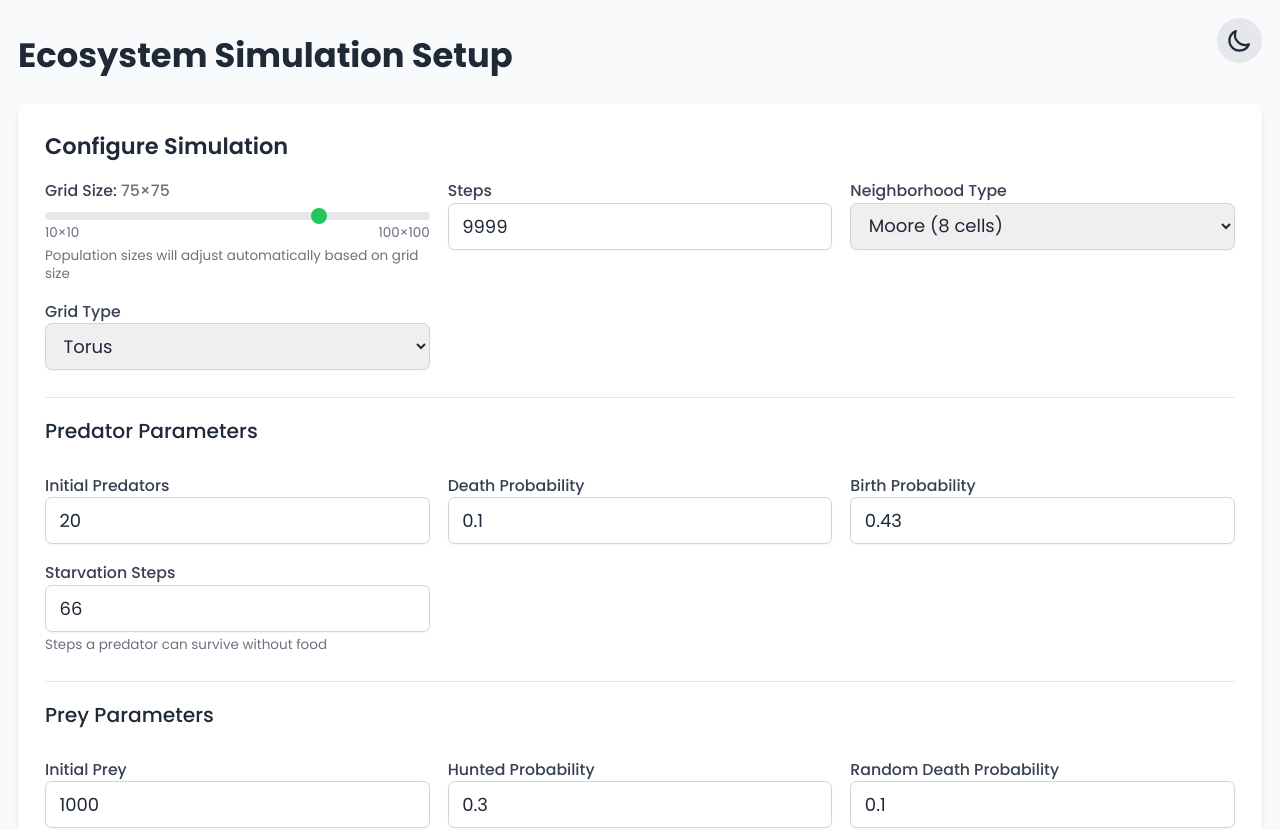
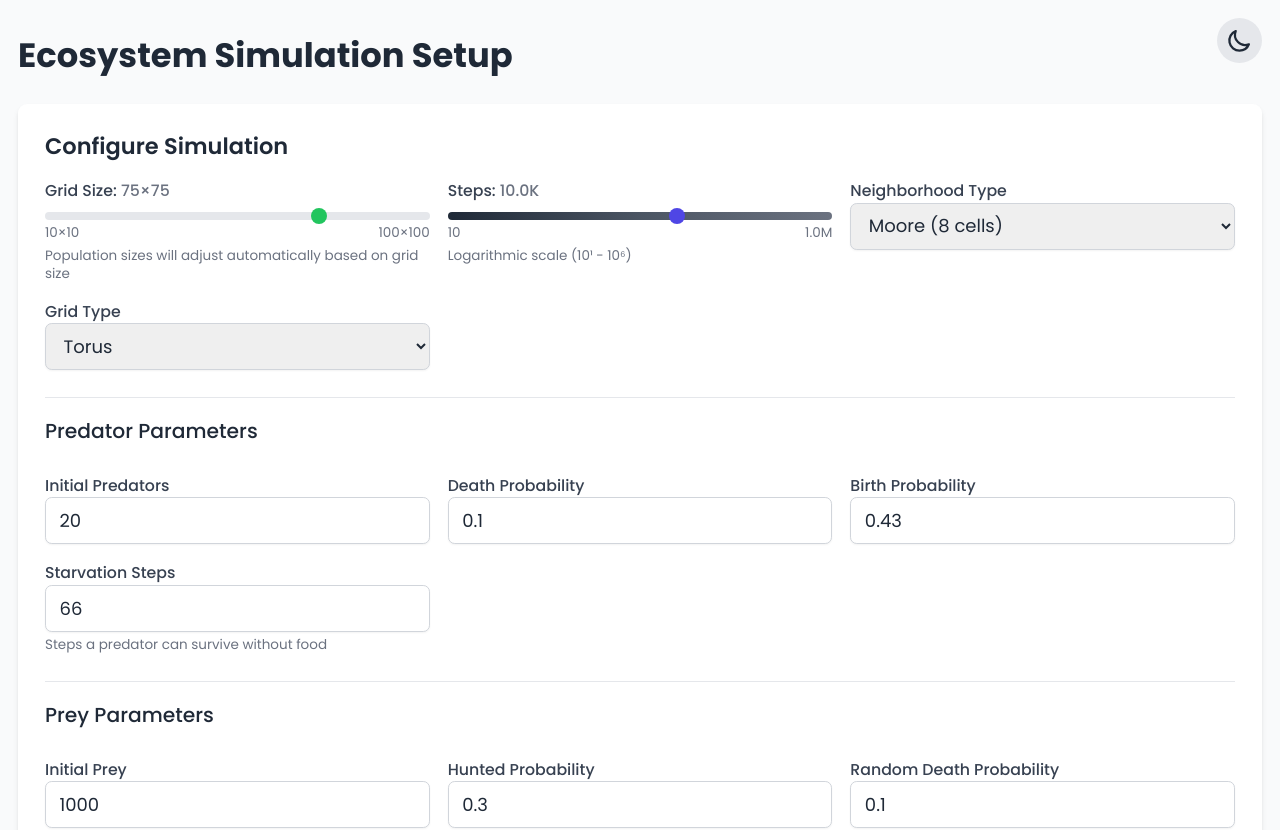
Before and after one commit to AIAll-TARS/modCA, a Next.js app in the folder frontend/: page /simulate in a window 1280 px wide. Shown: the top 830 px of the page. Built offline with nearby package versions, Linux system fonts and the light colour scheme; no server answers.

Commit message:
Add logarithmic slider for steps (10^1 to 10^6)

```diff
--- a/frontend/src/components/SimulationSetup.tsx
+++ b/frontend/src/components/SimulationSetup.tsx
@@ -8,7 +8,11 @@ import {
     getDefaultSettings,
     calculateScaledPopulation,
     calculateMaxPopulation,
-    DEFAULT_GRID_SIZE
+    DEFAULT_GRID_SIZE,
+    stepsToSliderValue,
+    sliderValueToSteps,
+    MIN_STEPS,
+    MAX_STEPS
 } from '../constants';
 import { SimulationParams } from '../types';
 
@@ -86,6 +90,13 @@ const SimulationSchema = Yup.object().shape({
 export const SimulationSetup: React.FC<SimulationSetupProps> = ({ onStartSimulation }) => {
     const router = useRouter();
 
+    // Helper function to format large numbers
+    const formatNumber = (num: number): string => {
+        if (num >= 1000000) return `${(num / 1000000).toFixed(1)}M`;
+        if (num >= 1000) return `${(num / 1000).toFixed(1)}K`;
+        return num.toString();
+    };
+
     return (
         <>
             <style jsx global>{`
@@ -127,6 +138,27 @@ export const SimulationSetup: React.FC<SimulationSetupProps> = ({ onStartSimulat
                 input[type="range"]:hover::-moz-range-thumb {
                     background: #16a34a;
                 }
+
+                /* Add styles for steps slider */
+                .steps-slider {
+                    background: linear-gradient(to right, #1f2937 0%, #4b5563 50%, #6b7280 100%);
+                }
+
+                .steps-slider::-webkit-slider-thumb {
+                    background: #4f46e5 !important;
+                }
+
+                .steps-slider::-moz-range-thumb {
+                    background: #4f46e5 !important;
+                }
+
+                .steps-slider:hover::-webkit-slider-thumb {
+                    background: #4338ca !important;
+                }
+
+                .steps-slider:hover::-moz-range-thumb {
+                    background: #4338ca !important;
+                }
             `}</style>
 
             <h1 className="text-3xl font-bold text-gray-800 dark:text-dark-text mb-6">Ecosystem Simulation Setup</h1>
@@ -150,6 +182,13 @@ export const SimulationSetup: React.FC<SimulationSetupProps> = ({ onStartSimulat
                             // Update populations
                             setFieldValue('initial_predators', newSettings.initial_predators);
                             setFieldValue('initial_prey', newSettings.initial_prey);
+                        };
+
+                        // Handle steps slider change
+                        const handleStepsChange = (e: React.ChangeEvent<HTMLInputElement>) => {
+                            const value = parseFloat(e.target.value);
+                            const newSteps = sliderValueToSteps(value);
+                            setFieldValue('steps', newSteps);
                         };
 
                         return (
@@ -181,14 +220,28 @@ export const SimulationSetup: React.FC<SimulationSetupProps> = ({ onStartSimulat
                                     </div>
 
                                     <div>
-                                        <label htmlFor="steps" className="block text-sm font-medium text-gray-700 dark:text-gray-300">Steps</label>
-                                        <Field
-                                            type="number"
-                                            name="steps"
-                                            min={VALIDATION_LIMITS.STEPS.min}
-                                            max={VALIDATION_LIMITS.STEPS.max}
-                                            className="input"
-                                        />
+                                        <label htmlFor="steps" className="block text-sm font-medium text-gray-700 dark:text-gray-300">
+                                            Steps: <span className="text-gray-500">{formatNumber(values.steps)}</span>
+                                        </label>
+                                        <div className="flex items-center space-x-2 mt-2">
+                                            <Field
+                                                type="range"
+                                                name="steps"
+                                                min={1}  // 10^1
+                                                max={6}  // 10^6
+                                                step="0.1"
+                                                value={stepsToSliderValue(values.steps)}
+                                                onChange={handleStepsChange}
+                                                className="steps-slider w-full h-2 bg-gray-200 rounded-lg appearance-none cursor-pointer dark:bg-gray-700"
+                                            />
+                                        </div>
+                                        <div className="flex justify-between text-xs text-gray-500 mt-1">
+                                            <span>{formatNumber(MIN_STEPS)}</span>
+                                            <span>{formatNumber(MAX_STEPS)}</span>
+                                        </div>
+                                        <div className="text-xs text-gray-500 mt-1">
+                                            Logarithmic scale (10¹ - 10⁶)
+                                        </div>
                                         <ErrorMessage name="steps" component="div" className="text-red-500 text-sm mt-1" />
                                     </div>
 
--- a/frontend/src/constants.ts
+++ b/frontend/src/constants.ts
@@ -9,6 +9,20 @@ export const GRID_SIZE = DEFAULT_GRID_SIZE;  // Size of the square grid (NxN)
 export const STEPS = 9999;  // Number of simulation iterations
 export const NEIGHBORHOOD_TYPE = "moore";  // Can be "von_neumann" or "moore"
 export const GRID_TYPE = "torus";  // Grid type, typically "torus"
+
+// Steps configuration
+export const MIN_STEPS = 10;  // 10^1
+export const MAX_STEPS = 1000000;  // 10^6
+export const DEFAULT_STEPS = 9999;
+
+// Helper functions for logarithmic steps scaling
+export const stepsToSliderValue = (steps: number): number => {
+    return Math.log10(steps);
+};
+
+export const sliderValueToSteps = (value: number): number => {
+    return Math.floor(Math.pow(10, value));
+};
 
 // Default populations
 export const DEFAULT_INITIAL_PREDATORS = 20;  // Default starting number of predators
@@ -80,7 +94,7 @@ export const LARGE_GRID_THRESHOLD = 200;  // Grids larger than this will use vie
 // Form validation limits
 export const VALIDATION_LIMITS = {
     GRID_SIZE: { min: 10, max: 100 },  // Updated to match backend limits
-    STEPS: { min: 1, max: 10000 },
+    STEPS: { min: MIN_STEPS, max: MAX_STEPS },
     INITIAL_PREDATORS: { min: 0, max: 10000 },
     INITIAL_PREY: { min: 0, max: 10000 },
     PREDATOR_DEATH_PROBABILITY: { min: 0, max: 1 },
@@ -101,7 +115,7 @@ export const getDefaultSettings = (gridSize: number = DEFAULT_GRID_SIZE) => {
     const maxPop = calculateMaxPopulation(gridSize);
     return {
         grid_size: gridSize,
-        steps: STEPS,
+        steps: DEFAULT_STEPS,
         initial_prey: Math.min(calculateScaledPopulation(DEFAULT_INITIAL_PREY, gridSize), maxPop * 0.5),
         initial_predators: Math.min(calculateScaledPopulation(DEFAULT_INITIAL_PREDATORS, gridSize), maxPop * 0.1),
         predator_death_probability: PREDATOR_DEATH_PROBABILITY,
```
